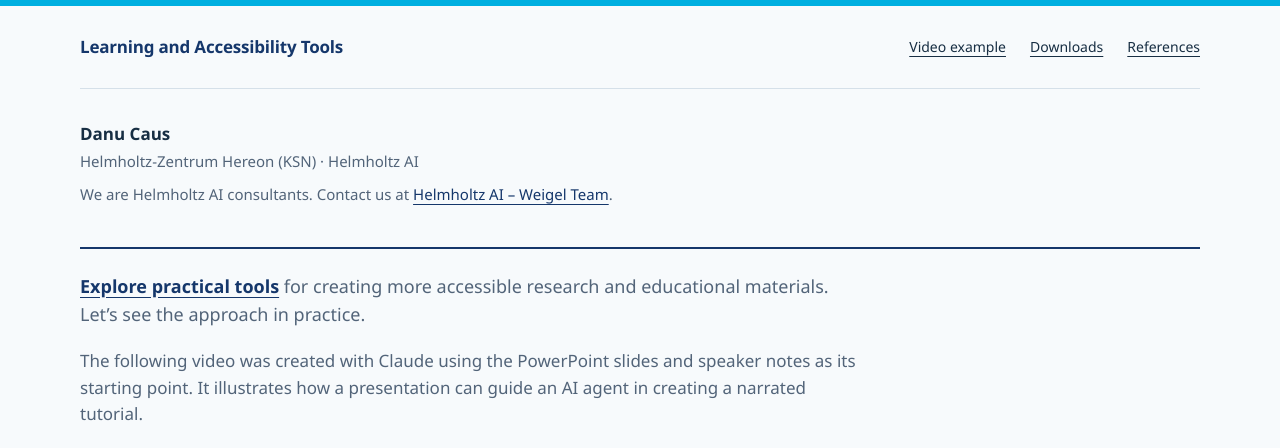
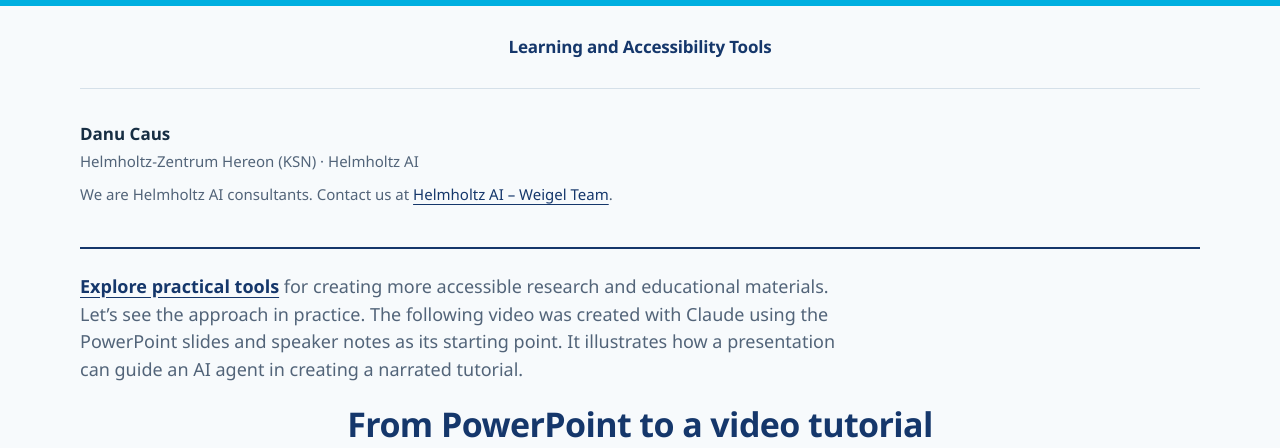
Before and after one commit to ducspe/learning-and-accessibility-tools, a plain HTML site: page index.html in a window 1280 px wide. Shown: the top 448 px of the page. Drawn offline with Linux system fonts and the light colour scheme.

Commit message:
Simplify page header and combine video introduction
Center the site title and remove the header navigation links. Merge the introductory text and Claude video explanation into a single paragraph while preserving the resource shortcut.

```diff
--- a/index.html
+++ b/index.html
@@ -46,10 +46,7 @@
     .skip-link:focus { top: 16px; }
     .shell { width: min(1120px, calc(100% - 64px)); margin-inline: auto; }
     .masthead {
-      display: flex;
-      justify-content: space-between;
-      align-items: center;
-      gap: 20px;
+      text-align: center;
       padding-block: 29px;
       border-bottom: 1px solid var(--line);
     }
@@ -61,8 +58,6 @@
       letter-spacing: -.2px;
       line-height: 1.4;
     }
-    .page-nav { display: flex; flex-wrap: wrap; gap: 10px 24px; font-size: 14px; }
-    .page-nav a { text-underline-offset: 4px; }
     main {
       display: grid;
       grid-template-columns: minmax(0, 1fr);
@@ -110,7 +105,6 @@
       padding-top: 24px;
     }
     .example h2 { margin-bottom: 16px; font-size: clamp(26px, 3vw, 34px); line-height: 1.2; letter-spacing: -.6px; text-align: center; }
-    .example-intro { max-width: 780px; margin: 0 0 24px; color: var(--muted); font-size: 17px; }
     .tutorial-video { display: block; width: 100%; aspect-ratio: 16 / 9; background: #15376b; border-radius: 8px; }
     .video-tools { display: flex; flex-wrap: wrap; align-items: center; gap: 14px 28px; margin-top: 16px; font-size: 14px; }
     .subtitle-control:not([hidden]) { display: flex; flex-wrap: wrap; align-items: center; gap: 10px; }
@@ -140,7 +134,7 @@
     }
     @media (max-width: 480px) {
       .shell { width: calc(100% - 40px); }
-      .masthead { align-items: flex-start; flex-direction: column; gap: 14px; padding-block: 21px; }
+      .masthead { padding-block: 21px; }
       .site-name { font-size: 15px; }
       .intro { font-size: 16px; }
       .resource { grid-template-columns: 26px minmax(0, 1fr) 20px; gap: 10px; padding-block: 23px; }
@@ -154,7 +148,7 @@
       .introduction, .example { margin-bottom: 28px; }
       .resource { break-inside: avoid; padding-block: 14px; }
       .skip-link { display: none; }
-      .page-nav, .tutorial-video, .video-tools { display: none; }
+      .tutorial-video, .video-tools { display: none; }
     }
   </style>
 </head>
@@ -163,11 +157,6 @@
   <div class="shell">
     <header class="masthead">
       <h1 class="site-name">Learning and Accessibility Tools</h1>
-      <nav class="page-nav" aria-label="Page sections">
-        <a href="#example">Video example</a>
-        <a href="#downloads">Downloads</a>
-        <a href="#resources">References</a>
-      </nav>
     </header>
     <main id="main-content">
       <div class="introduction">
@@ -178,8 +167,7 @@
         <p class="contact">We are Helmholtz AI consultants. Contact us at <a href="https://www.helmholtz.ai/applied-ai/ai-consultancy-teams/weigel-team/">Helmholtz AI – Weigel Team</a>.</p>
       </div>
       <section class="example" id="example" aria-labelledby="example-title">
-        <p class="intro"><a href="#resources">Explore practical tools</a> for creating more accessible research and educational materials. Let’s see the approach in practice.</p>
-        <p class="example-intro" id="example-description">The following video was created with Claude using the PowerPoint slides and speaker notes as its starting point. It illustrates how a presentation can guide an AI agent in creating a narrated tutorial.</p>
+        <p class="intro" id="example-description"><a href="#resources">Explore practical tools</a> for creating more accessible research and educational materials. Let’s see the approach in practice. The following video was created with Claude using the PowerPoint slides and speaker notes as its starting point. It illustrates how a presentation can guide an AI agent in creating a narrated tutorial.</p>
         <h2 id="example-title">From PowerPoint to a video tutorial</h2>
         <video class="tutorial-video" id="tutorial-video" controls playsinline preload="metadata" poster="ExtraMaterial/LearningAndAccessibilityTools_Tutorial.jpg" aria-label="Video tutorial: learning and accessibility tools" aria-describedby="example-description">
           <source src="ExtraMaterial/LearningAndAccessibilityTools_Tutorial.mp4" type="video/mp4">
```
